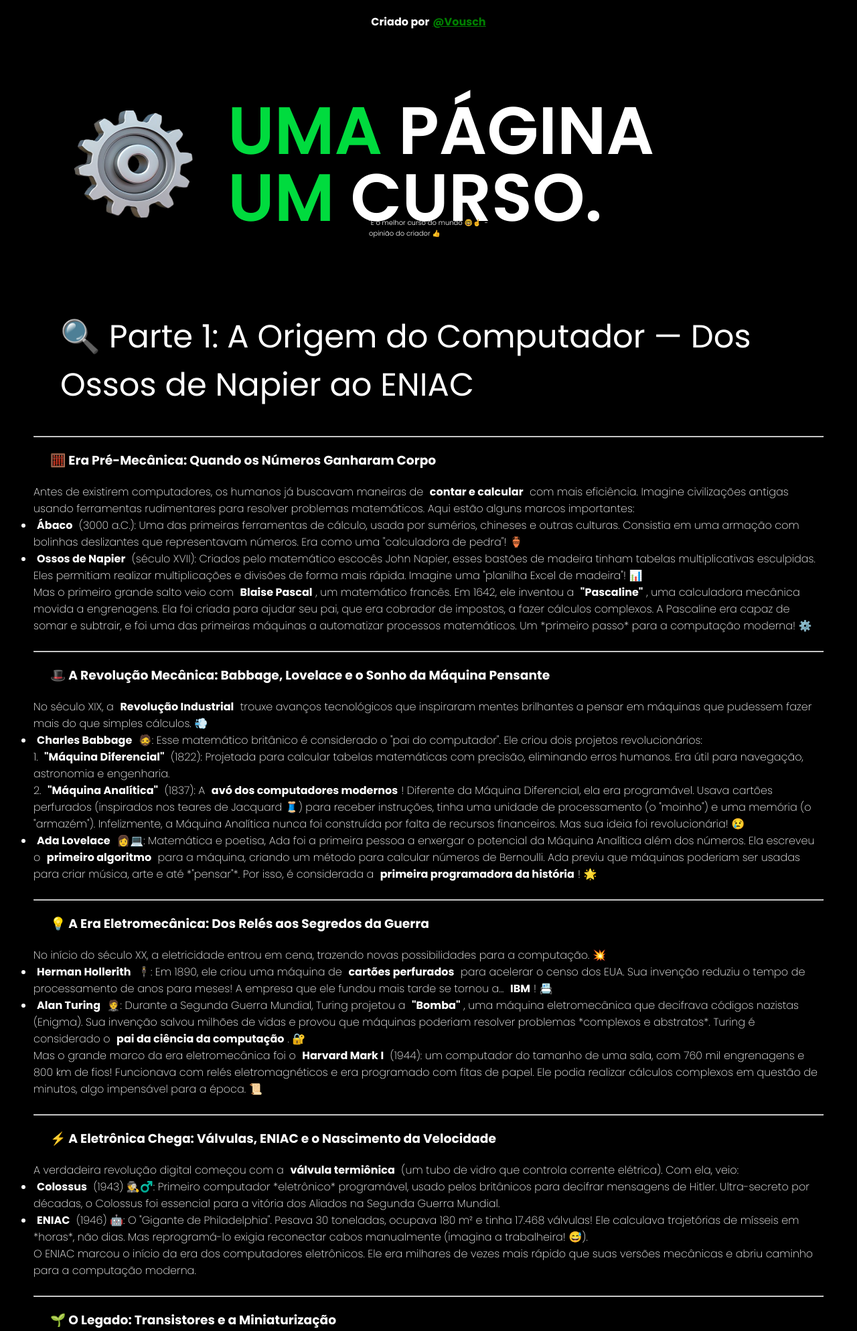
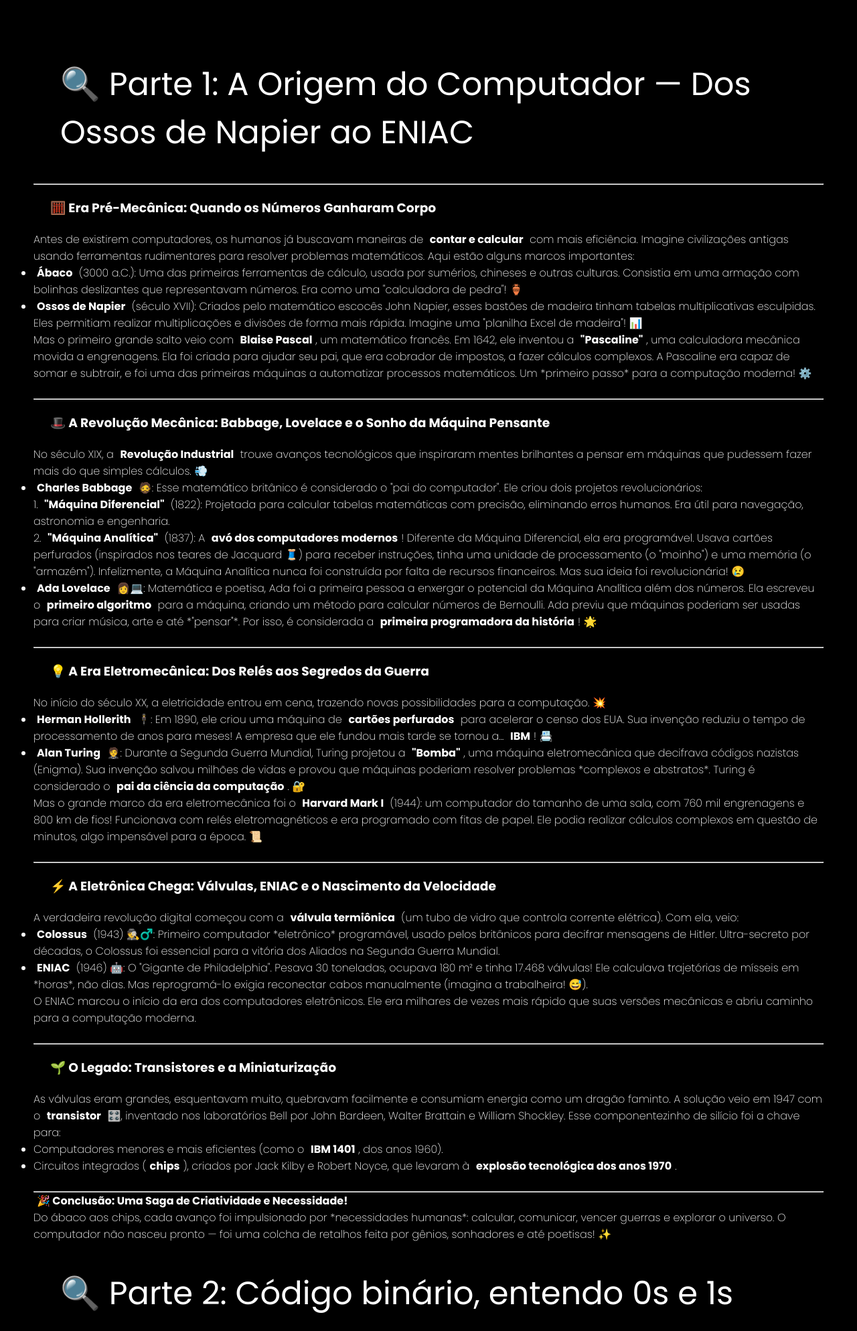
Before and after one commit to PietroThUser/ENC-TECH-SITE, a Flask app: page /curso in a window 1280 px wide; the page is wider, and only the part inside the window is pictured. Shown: the top 1988 px of that part at 67% size. Run offline with Flask 3, Linux system fonts and the light colour scheme.

Commit message:
Update index.html

```diff
--- a/enc-tech_directory/templates/index.html
+++ b/enc-tech_directory/templates/index.html
@@ -7,29 +7,15 @@
     <link rel="stylesheet" href="{{ url_for('static', filename='style.css') }}">
 </head>
 <body>
-    <h4 class="reddit_redirect">Criado por <a href="https://www.reddit.com/user/Vousch/">@Vousch</a></h4>
-    <div class="slogan">
-        <img src="{{ url_for('static', filename='gear.png') }}" alt="" class="img-mobile">
-        <img src="{{ url_for('static', filename='gear.png') }}" alt="" srcset="">
-        <div class="slogan-tit">
-            <p><span class="span-slogan">UMA</span> PÁGINA</p>
-            <p><span class="span-slogan">UM</span> CURSO.</p>
-        </div>
-    </div>
-    <h4 class="text_of_creator">"É o melhor curso do mundo 🤓☝️" - <br>opinião do criador 👍</h4>
     <div class="main" id="main">
         {% for text in texts %}
-        <div class="curso-section">{{ text | safe }}</div>
+            <div class="curso-section">
+                <div class="text-container" id="text-container">
+                    {{ text | safe }}
+                </div>
+            </div>
         {% endfor %}
     </div>
-    <script>
-        document.addEventListener('DOMContentLoaded', function() {
-            var element = document.getElementById('main');
-            // Regex para encontrar texto entre **
-            element.innerHTML = element.innerHTML.replace(/\*\*(.*?)\*\*/g, '<strong style="margin:5px">$1</strong>');
-            element.innerHTML = element.innerHTML.replace(/-XX-(.*?)-XX-/g, '<h1>$1</h1>');
-            element.innerHTML = element.innerHTML.replace(/####/g, "");
-        });
-    </script>
+    <script src="{{ url_for('static', filename='script.js') }}"></script>
 </body>
 </html>
```
